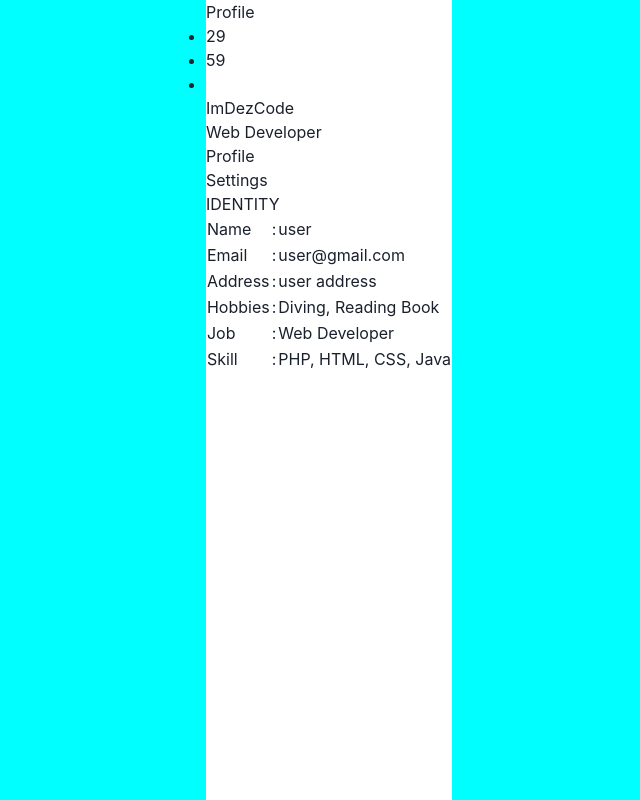
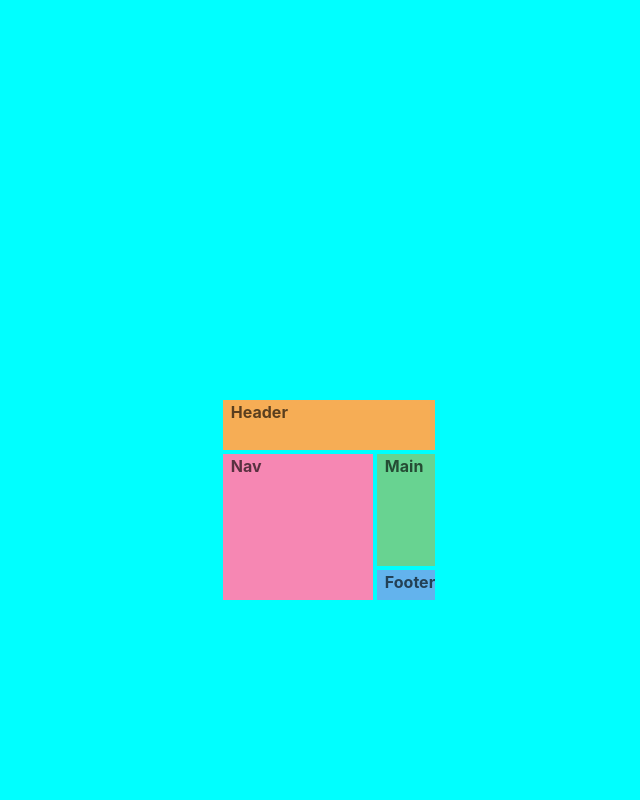
Before and after one commit to leojacob7/cs-555-group-6, a React (Create React App) app in the folder frontend/: page / in a window 1280 px wide. Shown: the top 800 px of the page, without its empty margins (311-951 px from the left). Built offline with nearby package versions, Linux system fonts and the light colour scheme.

Commit message:
profile 2

```diff
--- a/frontend/src/components/Profile.jsx
+++ b/frontend/src/components/Profile.jsx
@@ -1,6 +1,7 @@
 import React from 'react'
 import { Container,Row,Col,Form ,Button} from '@chakra-ui/react';
 import {connect} from '@chakra-ui/react';
+import { Grid, GridItem } from '@chakra-ui/react'
 import { Center, Square, Circle } from '@chakra-ui/react'
 import DefaultUserPic from "D:/project/cs-555-group-6/frontend/src/Media/default.jpg";
 const axios = require('axios');
@@ -8,8 +9,32 @@
 
 export const Profile = () => {
   return (
-<Center bg='cyan'  h='1000px' color='white'>
-<body>
+<Center bg='cyan' h='1000px' color='white'>
+<Grid
+  templateAreas={`"header header"
+                  "nav main"
+                  "nav footer"`}
+  gridTemplateRows={'50px 1fr 30px'}
+  gridTemplateColumns={'150px 1fr'}
+  h='200px'
+  gap='1'
+  color='blackAlpha.700'
+  fontWeight='bold'
+>
+  <GridItem pl='2' bg='orange.300' area={'header'}>
+    Header
+  </GridItem>
+  <GridItem pl='2' bg='pink.300' area={'nav'}>
+    Nav
+  </GridItem>
+  <GridItem pl='2' bg='green.300' area={'main'}>
+    Main
+  </GridItem>
+  <GridItem pl='2' bg='blue.300' area={'footer'}>
+    Footer
+  </GridItem>
+</Grid>
+{/* <body>
     <div class="navbar-top">
         <div class="title">
             <h1>Profile</h1>
@@ -103,7 +128,7 @@
             </div>
         </div>
     </div>
-</body>
+</body> */}
 </Center>
   )
 }
```
